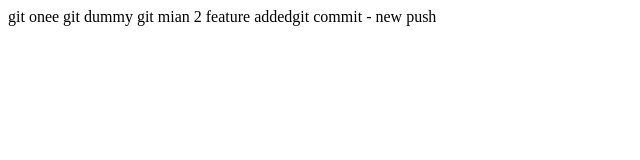
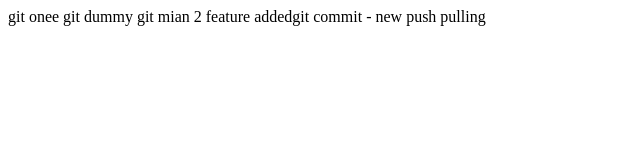
Before and after one commit to GHOUSEPASHAA/Plant-Disease-Detection-System-for-Sustainable-Agriculture, a plain HTML site: page index.html in a window 1280 px wide. Shown: the full height of the page, 0-640 px from the left. Drawn offline with Linux system fonts and the light colour scheme.

Commit message:
new main

```diff
--- a/index.html
+++ b/index.html
@@ -13,5 +13,7 @@
 
     feature addedgit commit -
     new push
+
+    pulling
 </body>
 </html>
```
